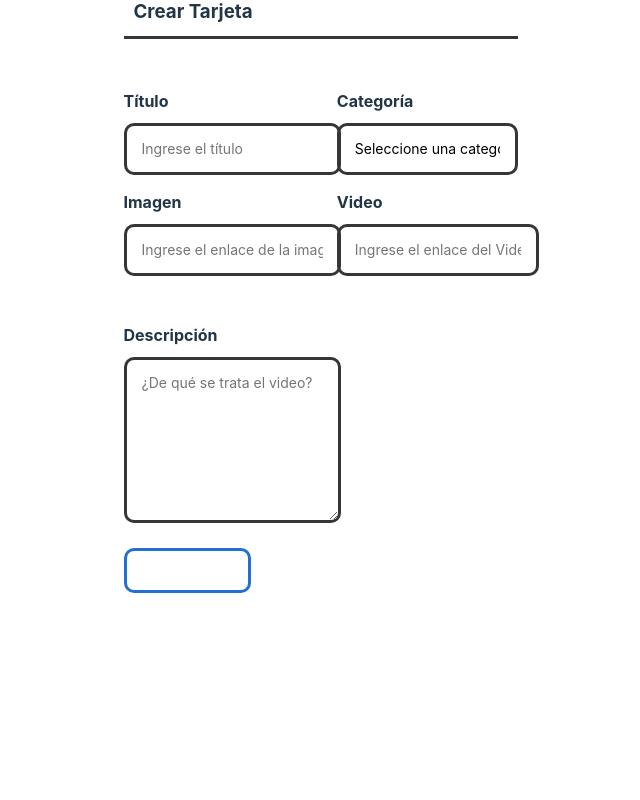
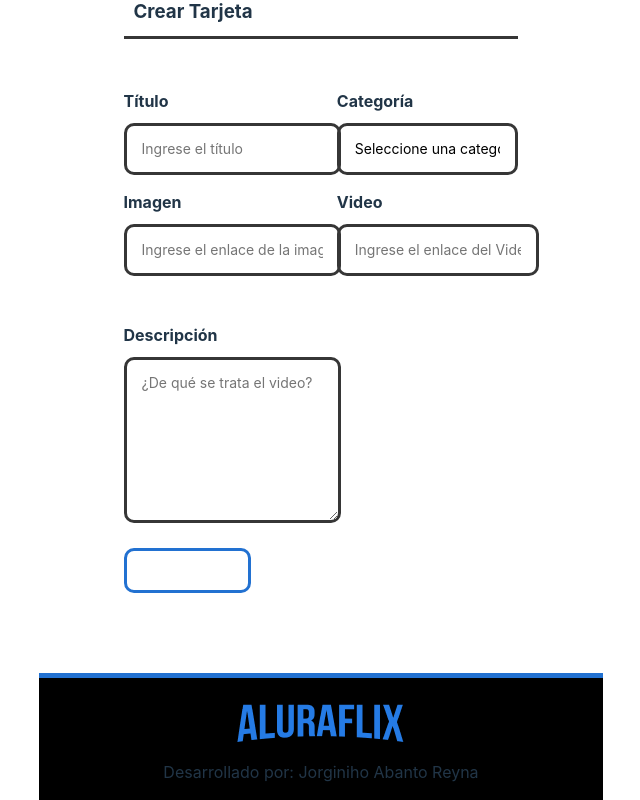
Before and after one commit to Jor1005/aluraflix, a React (Vite) app: page /nuevo-video in a window 1280 px wide. Shown: the part 347-1147 px from the top of the page, without its empty margins (319-959 px from the left). Before the commit the page ends 960 px from the top, so only its background shows below. Built offline with nearby package versions, Linux system fonts and the light colour scheme.

Commit message:
footer pal nuevovideo

```diff
--- a/src/pages/Inicio/App.jsx
+++ b/src/pages/Inicio/App.jsx
@@ -5,7 +5,7 @@ import Nav from '../../componentes/Nav';
 import Banner from '../../componentes/Banner';
 import Category from '../../componentes/Categories';
 import GlobalStyles from '../../componentes/GlobalStyles';
-import videosData from '../../data/db.json';
+import videosData from '../../../db.json';
 import Footer from '../../componentes/Footer';
 import ModalConfirm from '../../componentes/Modal/ModalConfirm';
 import ModalEditVideo from '../../componentes/Modal/ModalEditVideo';
--- a/src/pages/NuevoVideo/index.jsx
+++ b/src/pages/NuevoVideo/index.jsx
@@ -4,6 +4,7 @@ import styles from './NuevoVideo.module.css';
 import GlobalStyles from '../../componentes/GlobalStyles';
 import axios from 'axios';
 import CategorySelect from '../../componentes/CategoryList';
+import Footer from '../../componentes/Footer';
 const api = axios.create({
   baseURL: 'https://my-json-server.typicode.com/Jor1005/aluraflix/videos',
 });
@@ -126,6 +127,7 @@ const NewVideoForm = () => {
         {successMessage && <p className={styles.successMessage}>{successMessage}</p>}
         {errorMessage && <p className={styles.errorMessage}>{errorMessage}</p>}
       </section>
+      <Footer></Footer>
     </div>
   );
 };
```
